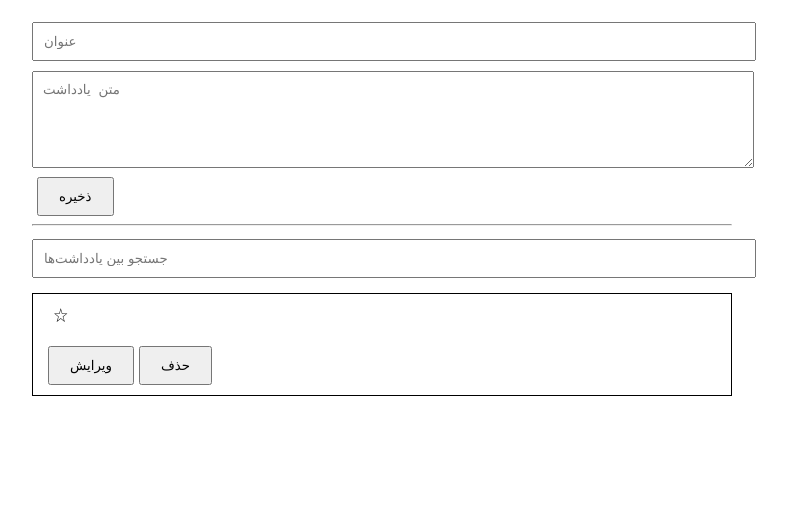
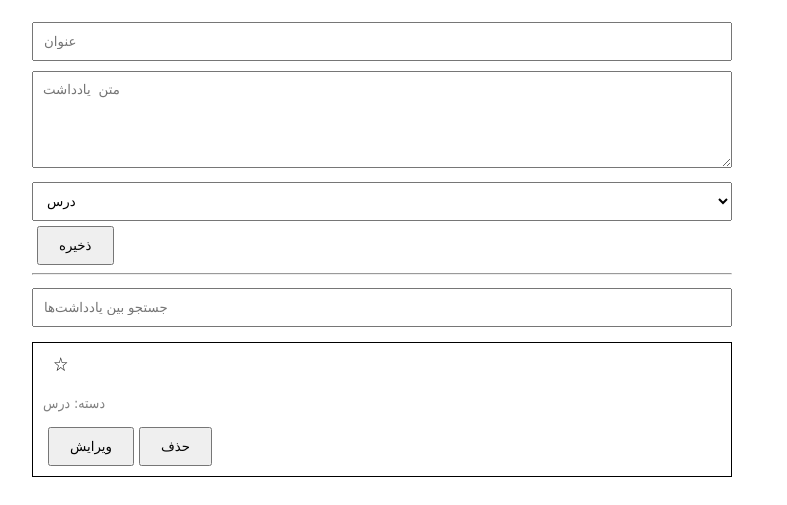
Before and after one commit to matinmlki/noot-book, a plain HTML site: page index.html in a window 1280 px wide. Both pictures are taken after a click on the button "ذخیره". Shown: the part 61-566 px from the top of the page, without its empty margins (258-1045 px from the left). Drawn offline with Linux system fonts and the light colour scheme.

Commit message:
Add note categorues

```diff
--- a/index.html
+++ b/index.html
@@ -3,104 +3,271 @@
 <head>
 <meta charset="UTF-8">
 <title>دفترچه یادداشت</title>
+
 <style>
-    body{ font-family:tahoma; width:700px; margin:auto; margin-top:30px; }
-    input, textarea{ width:100%; padding:10px; margin:5px 0; }
-    button{ padding:10px 20px; margin-left:5px; }
-    .noteCard{ border:1px solid black; padding:10px; margin-top:10px; }
-    .star-btn { cursor: pointer; font-size: 1.2em; margin-left: 10px; }
+    body {
+        font-family: tahoma;
+        width: 700px;
+        margin: auto;
+        margin-top: 30px;
+    }
+
+    input, textarea, select {
+        width: 100%;
+        padding: 10px;
+        margin: 5px 0;
+        box-sizing: border-box;
+    }
+
+    button {
+        padding: 10px 20px;
+        margin-left: 5px;
+    }
+
+    .noteCard {
+        border: 1px solid black;
+        padding: 10px;
+        margin-top: 10px;
+    }
+
+    .star-btn {
+        cursor: pointer;
+        font-size: 1.2em;
+        margin-left: 10px;
+    }
+
+    .category {
+        color: gray;
+        font-size: 14px;
+    }
 </style>
+
 </head>
+
 <body>
 
 <h2>دفترچه یادداشت</h2>
-<input type="text" id="titleInput" placeholder="عنوان">
-<textarea id="contentInput" rows="5" placeholder="متن یادداشت"></textarea>
+
+<input
+    type="text"
+    id="titleInput"
+    placeholder="عنوان"
+>
+
+<textarea
+    id="contentInput"
+    rows="5"
+    placeholder="متن یادداشت"
+></textarea>
+
+<select id="categoryInput">
+    <option value="درس">درس</option>
+    <option value="کار">کار</option>
+    <option value="ایده">ایده</option>
+    <option value="شخصی">شخصی</option>
+</select>
+
 <br>
+
 <button onclick="saveNote()">ذخیره</button>
+
 <hr>
-<input type="text" id="searchInput" placeholder="جستجو بین یادداشت‌ها" oninput="searchNotes()">
+
+<input
+    type="text"
+    id="searchInput"
+    placeholder="جستجو بین یادداشت‌ها"
+    oninput="searchNotes()"
+>
+
 <div id="notesContainer"></div>
+<script>
 
-<script>
     let savedNotes = JSON.parse(localStorage.getItem("noteStorage")) || [];
+
     let editingNoteIndex = null;
 
     showNotes();
 
+
     function showstar(index) {
-    // بررسی امنیتی: اگر isStarred قبلا تعریف نشده، آن را تعریف کن
+
         if (savedNotes[index].isStarred === undefined) {
             savedNotes[index].isStarred = false;
         }
+
         savedNotes[index].isStarred = !savedNotes[index].isStarred;
-    localStorage.setItem("noteStorage", JSON.stringify(savedNotes));
+
+        localStorage.setItem(
+            "noteStorage",
+            JSON.stringify(savedNotes)
+        );
+
         showNotes();
     }
 
-function saveNote(){
+
+    function saveNote() {
+
         let title = document.getElementById("titleInput").value;
+
         let content = document.getElementById("contentInput").value;
 
-    if(editingNoteIndex === null){
-        savedNotes.push({ title: title, content: content, isStarred: false });
+        let category = document.getElementById("categoryInput").value;
+
+
+        if (editingNoteIndex === null) {
+
+            savedNotes.push({
+                title: title,
+                content: content,
+                category: category,
+                isStarred: false
+            });
+
         } else {
+
             savedNotes[editingNoteIndex].title = title;
+
             savedNotes[editingNoteIndex].content = content;
+
+            savedNotes[editingNoteIndex].category = category;
+
             editingNoteIndex = null;
         }
 
-    localStorage.setItem("noteStorage", JSON.stringify(savedNotes));
+
+        localStorage.setItem(
+            "noteStorage",
+            JSON.stringify(savedNotes)
+        );
+
         showNotes();
+
         document.getElementById("titleInput").value = "";
+
     document.getElementById("contentInput").value = "";
 }
 
-function editNote(noteIndex){
-    document.getElementById("titleInput").value = savedNotes[noteIndex].title;
-    document.getElementById("contentInput").value = savedNotes[noteIndex].content;
+
+function editNote(noteIndex) {
+
+    document.getElementById("titleInput").value =
+        savedNotes[noteIndex].title;
+
+    document.getElementById("contentInput").value =
+        savedNotes[noteIndex].content;
+
+    document.getElementById("categoryInput").value =
+        savedNotes[noteIndex].category;
+
     editingNoteIndex = noteIndex;
 }
 
-function deleteNote(noteIndex){
+
+function deleteNote(noteIndex) {
+
+    let answer = confirm("آیا مطمئنی می‌خواهی این یادداشت حذف شود؟");
+
+    if (answer === true) {
+
         savedNotes.splice(noteIndex, 1);
-    localStorage.setItem("noteStorage", JSON.stringify(savedNotes));
+
+        localStorage.setItem(
+            "noteStorage",
+            JSON.stringify(savedNotes)
+        );
+
         showNotes();
     }
+}
+function renderNote(note, index) {
 
-function renderNote(note, index) {
-    // بررسی امنیتی برای نمایش ستاره
 let isStarred = note.isStarred === true;
+
 let starIcon = isStarred ? "⭐" : "☆";
 
+
 return "<div class='noteCard'>" +
-           "<span class='star-btn' onclick='showstar(" + index + ")'>" + starIcon + "</span>" +
-           "<h3>" + note.title + "</h3>" +
-           "<p>" + note.content + "</p>" +
-           "<button onclick='editNote(" + index + ")'>ویرایش</button>" +
-           "<button onclick='deleteNote(" + index + ")'>حذف</button>" +
+
+    "<span class='star-btn' onclick='showstar(" + index + ")'>" +
+    starIcon +
+    "</span>" +
+
+    "<h3>" +
+    note.title +
+    "</h3>" +
+
+    "<p class='category'>" +
+    "دسته: " +
+    note.category +
+    "</p>" +
+
+    "<p>" +
+    note.content +
+    "</p>" +
+
+    "<button onclick='editNote(" + index + ")'>" +
+    "ویرایش" +
+    "</button>" +
+
+    "<button onclick='deleteNote(" + index + ")'>" +
+    "حذف" +
+    "</button>" +
+
     "</div>";
 }
 
-function showNotes(){
-    let notesArea = document.getElementById("notesContainer");
+
+function showNotes() {
+
+let notesArea =
+    document.getElementById("notesContainer");
+
 notesArea.innerHTML = "";
-    for(let i = 0; i < savedNotes.length; i++){
-        notesArea.innerHTML += renderNote(savedNotes[i], i);
+
+
+for (
+    let i = 0;
+    i < savedNotes.length;
+    i++
+) {
+
+    notesArea.innerHTML +=
+        renderNote(savedNotes[i], i);
 }
 }
 
-function searchNotes(){
-    let searchText = document.getElementById("searchInput").value.toLowerCase();
-    let notesArea = document.getElementById("notesContainer");
+
+function searchNotes() {
+
+let searchText =
+    document.getElementById("searchInput").value.toLowerCase();
+
+let notesArea =
+    document.getElementById("notesContainer");
+
 notesArea.innerHTML = "";
-    for(let i = 0; i < savedNotes.length; i++){
-        if(savedNotes[i].title.toLowerCase().includes(searchText) ||
-           savedNotes[i].content.toLowerCase().includes(searchText)){
-            notesArea.innerHTML += renderNote(savedNotes[i], i);
+
+
+for (
+    let i = 0;
+    i < savedNotes.length;
+    i++
+) {
+
+    if (
+        savedNotes[i].title.toLowerCase().includes(searchText) ||
+        savedNotes[i].content.toLowerCase().includes(searchText)
+    ) {
+
+        notesArea.innerHTML +=
+            renderNote(savedNotes[i], i);
     }
 }
 }
+
 </script>
+
 </body>
 </html>
```
Lines whose indentation alone changed are shown as unchanged.
